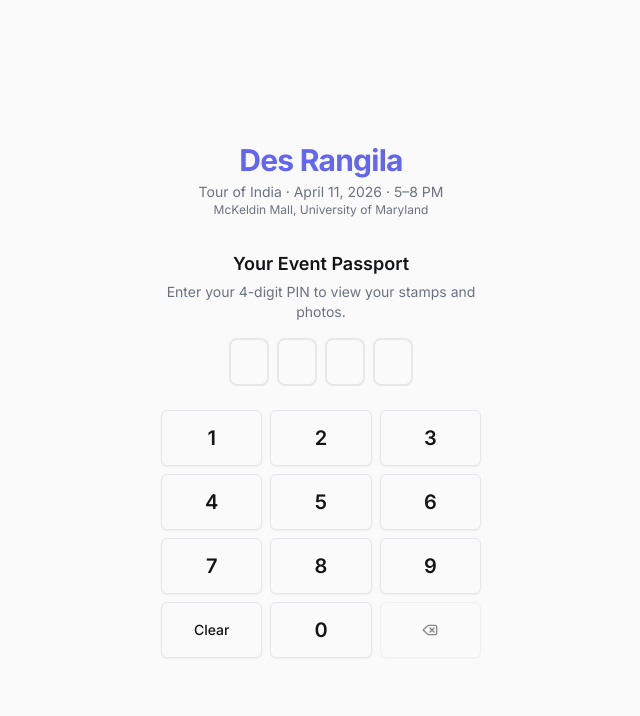
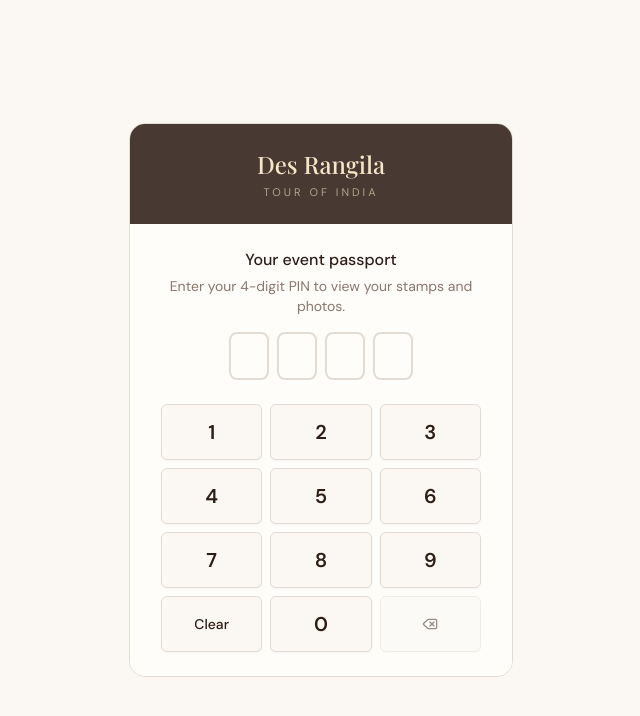
Before and after one commit to rrr-ritz/des-rangila, a Next.js app: page /me in a window 1280 px wide. Shown: the top 716 px of the page, without its empty margins (319-959 px from the left). Built offline with nearby package versions, Linux system fonts and the light colour scheme; no server answers.

Commit message:
feat: visual overhaul — warm bazaar palette, serif headings, stamp aesthetic

```diff
--- a/app/globals.css
+++ b/app/globals.css
@@ -4,58 +4,58 @@
 
 @layer base {
   :root {
-    /* === shadcn/ui base tokens (indigo-tinted for Des Rangila placeholder) === */
-    --background: 0 0% 98%;
-    --foreground: 220 13% 8%;
-    --card: 0 0% 100%;
-    --card-foreground: 220 13% 8%;
-    --popover: 0 0% 100%;
-    --popover-foreground: 220 13% 8%;
-    --primary: 239 84% 67%;
-    --primary-foreground: 0 0% 100%;
-    --secondary: 220 14% 96%;
-    --secondary-foreground: 220 13% 8%;
-    --muted: 220 14% 96%;
-    --muted-foreground: 220 9% 46%;
-    --accent: 38 92% 50%;
-    --accent-foreground: 0 0% 100%;
-    --destructive: 0 84% 60%;
+    /* === Des Rangila - warm bazaar palette === */
+    --background: 36 47% 97%;          /* #FDF8F0 warm cream */
+    --foreground: 20 36% 13%;          /* #2D1F15 dark brown */
+    --card: 40 100% 99%;               /* #FFFCF7 soft cream */
+    --card-foreground: 20 36% 13%;     /* #2D1F15 */
+    --popover: 40 100% 99%;            /* #FFFCF7 */
+    --popover-foreground: 20 36% 13%;  /* #2D1F15 */
+    --primary: 16 23% 24%;             /* #483932 mahogany */
+    --primary-foreground: 36 47% 88%;  /* #F5E6C8 warm light */
+    --secondary: 34 22% 91%;           /* #EDE6DB warm sand light */
+    --secondary-foreground: 20 36% 13%; /* #2D1F15 */
+    --muted: 34 22% 91%;               /* #EDE6DB */
+    --muted-foreground: 22 13% 48%;    /* #8C7B6B warm gray */
+    --accent: 32 64% 53%;              /* #D4913B saffron */
+    --accent-foreground: 0 0% 100%;    /* #ffffff */
+    --destructive: 0 84% 60%;          /* keep red */
     --destructive-foreground: 0 0% 98%;
-    --border: 220 13% 91%;
-    --input: 220 13% 91%;
-    --ring: 239 84% 67%;
+    --border: 34 24% 86%;              /* #E8DFD0 warm sand */
+    --input: 34 24% 86%;               /* #E8DFD0 */
+    --ring: 32 64% 53%;                /* #D4913B saffron for focus rings */
     --radius: 0.5rem;
 
     /* === Chart colors === */
-    --chart-1: 239 84% 67%;
-    --chart-2: 38 92% 50%;
-    --chart-3: 142 71% 45%;
-    --chart-4: 217 91% 60%;
-    --chart-5: 0 84% 60%;
+    --chart-1: 16 23% 24%;             /* mahogany */
+    --chart-2: 32 64% 53%;             /* saffron */
+    --chart-3: 142 71% 45%;            /* green -keep */
+    --chart-4: 22 30% 38%;             /* #705f3d warm brown */
+    --chart-5: 0 84% 60%;              /* red -keep */
 
-    /* === Des Rangila semantic tokens (Section 12) === */
-    --color-primary: #6366f1;
-    --color-primary-light: #818cf8;
-    --color-primary-dark: #4f46e5;
-    --color-accent: #f59e0b;
+    /* === Des Rangila semantic tokens === */
+    --color-primary: #483932;
+    --color-primary-light: #705f3d;
+    --color-primary-dark: #2D1F15;
+    --color-accent: #D4913B;
 
     --color-success: #22c55e;
-    --color-warning: #f59e0b;
+    --color-warning: #D4913B;
     --color-error: #ef4444;
-    --color-info: #3b82f6;
+    --color-info: #705f3d;
 
-    --color-background: #fafafa;
-    --color-surface: #ffffff;
-    --color-surface-elevated: #ffffff;
+    --color-background: #FDF8F0;
+    --color-surface: #FFFCF7;
+    --color-surface-elevated: #FFFCF7;
 
-    --color-text-primary: #111827;
-    --color-text-secondary: #6b7280;
-    --color-text-on-primary: #ffffff;
+    --color-text-primary: #2D1F15;
+    --color-text-secondary: #8C7B6B;
+    --color-text-on-primary: #F5E6C8;
 
-    --color-border: #e5e7eb;
-    --shadow-sm: 0 1px 2px rgba(0, 0, 0, 0.05);
-    --shadow-md: 0 4px 6px rgba(0, 0, 0, 0.07);
-    --shadow-lg: 0 10px 15px rgba(0, 0, 0, 0.1);
+    --color-border: #E8DFD0;
+    --shadow-sm: 0 1px 2px rgba(45, 31, 21, 0.05);
+    --shadow-md: 0 4px 6px rgba(45, 31, 21, 0.07);
+    --shadow-lg: 0 10px 15px rgba(45, 31, 21, 0.1);
 
     --radius-sm: 0.375rem;
     --radius-md: 0.5rem;
@@ -63,8 +63,8 @@
     --radius-xl: 1rem;
     --radius-full: 9999px;
 
-    --font-sans: 'Inter', system-ui, sans-serif;
-    --font-display: 'Inter', system-ui, sans-serif;
+    --font-sans: 'DM Sans', 'Inter', system-ui, sans-serif;
+    --font-display: 'Playfair Display', Georgia, serif;
   }
 }
 
--- a/app/layout.tsx
+++ b/app/layout.tsx
@@ -1,13 +1,20 @@
 import type { Metadata, Viewport } from "next";
-import { Inter } from "next/font/google";
+import { DM_Sans, Playfair_Display } from "next/font/google";
 import "./globals.css";
 import { AuthProvider } from "@/components/providers/AuthProvider";
 import { ServiceWorkerProvider } from "@/components/providers/ServiceWorkerProvider";
 
-const inter = Inter({
+const dmSans = DM_Sans({
   subsets: ["latin"],
   variable: "--font-sans",
   display: "swap",
+});
+
+const playfair = Playfair_Display({
+  subsets: ["latin"],
+  variable: "--font-display",
+  display: "swap",
+  weight: ["400", "500", "700"],
 });
 
 export const metadata: Metadata = {
@@ -23,7 +30,7 @@ export const metadata: Metadata = {
 };
 
 export const viewport: Viewport = {
-  themeColor: "#6366f1",
+  themeColor: "#483932",
 };
 
 export default function RootLayout({
@@ -33,7 +40,7 @@ export default function RootLayout({
 }>) {
   return (
     <html lang="en">
-      <body className={`${inter.variable} font-sans antialiased`}>
+      <body className={`${dmSans.variable} ${playfair.variable} font-sans antialiased`}>
         <AuthProvider>
           <ServiceWorkerProvider />
           {children}
--- a/app/me/page.tsx
+++ b/app/me/page.tsx
@@ -1,7 +1,6 @@
 "use client";
 
 import { useState } from "react";
-import { EventHeader } from "@/components/shared/EventHeader";
 import { PINEntry } from "@/components/attendee/PINEntry";
 import { StampPassport } from "@/components/attendee/StampPassport";
 import { PhotoGallery } from "@/components/attendee/PhotoGallery";
@@ -65,20 +64,25 @@ export default function AttendePortalPage() {
   // PIN entry screen
   if (!attendee) {
     return (
-      <main className="flex min-h-screen flex-col items-center justify-center p-6">
-        <EventHeader className="mb-8" />
-        <div className="w-full max-w-xs space-y-4">
-          <div className="text-center">
-            <h2 className="text-lg font-semibold mb-1">Your Event Passport</h2>
-            <p className="text-sm text-muted-foreground">
-              Enter your 4-digit PIN to view your stamps and photos.
+      <main className="flex min-h-screen flex-col items-center justify-center p-4">
+        <div className="w-full max-w-sm overflow-hidden rounded-2xl border border-border">
+          <div className="bg-[var(--color-primary)] px-6 py-6 text-center">
+            <h1 className="font-display text-2xl font-medium text-[var(--color-text-on-primary)]">
+              Des Rangila
+            </h1>
+            <p className="text-[11px] tracking-[3px] mt-1" style={{ color: '#B4A689' }}>
+              TOUR OF INDIA
             </p>
           </div>
-          <PINEntry
-            onSubmit={handlePinSubmit}
-            loading={loading}
-            error={error}
-          />
+          <div className="bg-card p-6 space-y-4">
+            <div className="text-center">
+              <h2 className="text-base font-medium mb-1">Your event passport</h2>
+              <p className="text-sm text-muted-foreground">
+                Enter your 4-digit PIN to view your stamps and photos.
+              </p>
+            </div>
+            <PINEntry onSubmit={handlePinSubmit} loading={loading} error={error} />
+          </div>
         </div>
       </main>
     );
@@ -86,48 +90,42 @@ export default function AttendePortalPage() {
 
   // Attendee dashboard
   return (
-    <main className="min-h-screen p-4 pb-8 max-w-lg mx-auto">
-      <EventHeader className="py-4" />
-
-      {/* Welcome header */}
-      <div className="text-center mb-6">
-        <h2 className="text-xl font-bold">Welcome, {attendee.name}!</h2>
-        <p className="text-sm text-muted-foreground">
-          Passport Holder
+    <main className="min-h-screen pb-8 max-w-lg mx-auto">
+      {/* Dark personalized header */}
+      <div className="bg-[var(--color-primary)] px-6 py-5 text-center mb-6">
+        <p className="font-display text-xl font-medium text-[var(--color-text-on-primary)]">
+          {attendee.name}&apos;s Passport
+        </p>
+        <p className="text-[11px] tracking-[3px] mt-1" style={{ color: '#B4A689' }}>
+          DES RANGILA · APRIL 11, 2026
         </p>
       </div>
 
-      <div className="space-y-8">
-        {/* Stamp passport */}
+      <div className="px-4 space-y-8">
         <StampPassport stampsCollected={attendee.stampsCollected || []} />
 
-        {/* Stats */}
+        {/* Stats cards */}
         <div className="grid grid-cols-2 gap-3">
-          <div className="bg-card border rounded-lg p-4 text-center">
-            <p className="text-2xl font-bold">
+          <div className="bg-card border border-border rounded-xl p-4 text-center">
+            <p className="text-2xl font-medium text-[var(--color-primary)]">
               {attendee.stampsCollected?.length || 0}
             </p>
-            <p className="text-xs text-muted-foreground">Stations Visited</p>
+            <p className="text-xs text-muted-foreground">Stations visited</p>
           </div>
-          <div className="bg-card border rounded-lg p-4 text-center">
-            <p className="text-2xl font-bold">
+          <div className="bg-card border border-border rounded-xl p-4 text-center">
+            <p className="text-2xl font-medium text-[var(--color-primary)]">
               {attendee.totalFoodRedemptions}/{attendee.maxFoodRedemptions}
             </p>
-            <p className="text-xs text-muted-foreground">Food Redeemed</p>
+            <p className="text-xs text-muted-foreground">Food redeemed</p>
           </div>
         </div>
 
-        {/* Photos */}
         <PhotoGallery photos={photos} />
 
-        {/* Sign out */}
         <div className="text-center pt-4">
           <button
             className="text-sm text-muted-foreground underline"
-            onClick={() => {
-              setAttendee(null);
-              setPhotos([]);
-            }}
+            onClick={() => { setAttendee(null); setPhotos([]); }}
           >
             Use a different PIN
           </button>
--- a/app/page.tsx
+++ b/app/page.tsx
@@ -12,13 +12,13 @@ export default function Home() {
         <div className="flex flex-col gap-2 sm:flex-row sm:justify-center">
           <a
             href="/admin/login"
-            className="inline-flex items-center justify-center rounded-md bg-primary px-6 py-2 text-sm font-medium text-primary-foreground hover:bg-primary/90 transition-colors"
+            className="inline-flex items-center justify-center rounded-lg bg-primary px-6 py-2.5 text-sm font-medium text-primary-foreground hover:opacity-90 transition-opacity"
           >
             Admin Dashboard
           </a>
           <a
             href="/me"
-            className="inline-flex items-center justify-center rounded-md border border-input bg-background px-6 py-2 text-sm font-medium hover:bg-accent hover:text-accent-foreground transition-colors"
+            className="inline-flex items-center justify-center rounded-lg border border-border bg-card px-6 py-2.5 text-sm font-medium hover:bg-secondary transition-colors"
           >
             Attendee Portal
           </a>
--- a/app/pass/[qrPayload]/page.tsx
+++ b/app/pass/[qrPayload]/page.tsx
@@ -1,4 +1,3 @@
-import { EventHeader } from "@/components/shared/EventHeader";
 import { headers } from "next/headers";
 import { adminDb } from "@/lib/firebase/admin";
 
@@ -37,50 +36,74 @@ export default async function PassPage({
 
   if (!attendee) {
     return (
-      <main className="flex min-h-screen flex-col items-center justify-center p-8">
-        <EventHeader className="mb-8" />
-        <div className="text-center">
-          <h2 className="text-xl font-semibold mb-2">Pass Not Found</h2>
+      <main className="flex min-h-screen flex-col items-center justify-center p-4 bg-[var(--color-background)]">
+        <div className="w-full max-w-sm overflow-hidden rounded-2xl border border-border">
+          <div className="bg-[var(--color-primary)] px-6 py-7 text-center">
+            <h1 className="font-display text-[28px] font-medium text-[var(--color-text-on-primary)] tracking-wide">
+              Des Rangila
+            </h1>
+            <p className="text-xs tracking-[3px] mt-1" style={{ color: '#B4A689' }}>
+              TOUR OF INDIA
+            </p>
+          </div>
+          <div className="bg-card p-6 text-center space-y-2">
+            <h2 className="text-xl font-semibold">Pass Not Found</h2>
             <p className="text-muted-foreground">
               This pass link is invalid or has expired.
             </p>
+          </div>
         </div>
       </main>
     );
   }
 
   return (
-    <main className="flex min-h-screen flex-col items-center justify-center p-8">
-      <EventHeader className="mb-6" />
-
-      <div className="w-full max-w-sm space-y-6">
-        {/* Attendee info */}
-        <div className="bg-card border rounded-xl p-6 text-center space-y-4">
-          <div>
-            <h2 className="text-xl font-bold">{attendee.name}</h2>
-            <p className="text-sm text-muted-foreground">
-              Passport Holder
+    <main className="flex min-h-screen flex-col items-center justify-center p-4 bg-[var(--color-background)]">
+      <div className="w-full max-w-sm overflow-hidden rounded-2xl border border-border">
+        {/* Dark header */}
+        <div className="bg-[var(--color-primary)] px-6 py-7 text-center">
+          <h1 className="font-display text-[28px] font-medium text-[var(--color-text-on-primary)] tracking-wide">
+            Des Rangila
+          </h1>
+          <p className="text-xs tracking-[3px] mt-1" style={{ color: '#B4A689' }}>
+            TOUR OF INDIA
           </p>
         </div>
 
-          {/* QR Code placeholder — rendered client-side */}
-          <QRCodeDisplay payload={params.qrPayload} />
+        {/* Body */}
+        <div className="bg-card p-6 space-y-5">
+          {/* Event details card */}
+          <div className="bg-[var(--color-background)] rounded-xl p-4 border border-border space-y-3">
+            <div>
+              <p className="text-[11px] tracking-widest text-muted-foreground">EVENT</p>
+              <p className="text-sm font-medium mt-0.5">Des Rangila — Tour of India</p>
+            </div>
+            <div>
+              <p className="text-[11px] tracking-widest text-muted-foreground">DATE & TIME</p>
+              <p className="text-sm font-medium mt-0.5">Saturday, April 11 · 5:00–8:00 PM</p>
+            </div>
+            <div>
+              <p className="text-[11px] tracking-widest text-muted-foreground">LOCATION</p>
+              <p className="text-sm font-medium mt-0.5">McKeldin Mall East, UMD</p>
+            </div>
+          </div>
 
-          {/* PIN display */}
-          <div className="bg-muted rounded-lg p-3">
-            <p className="text-xs text-muted-foreground mb-1">YOUR PIN</p>
-            <p className="text-2xl font-mono font-bold tracking-widest">
+          {/* PIN */}
+          <div className="text-center">
+            <p className="text-[11px] tracking-widest text-muted-foreground mb-2">YOUR PIN</p>
+            <p className="text-4xl font-medium tracking-[10px] text-[var(--color-primary)] font-mono">
               {attendee.pin}
             </p>
           </div>
-        </div>
+
+          {/* QR Code */}
+          <QRCodeDisplay payload={params.qrPayload} />
 
           {/* Wallet buttons */}
-        <div className="space-y-3">
           {isIOS && (
             <a
               href={`/api/passes/apple/${params.qrPayload}`}
-              className="flex items-center justify-center gap-2 w-full bg-black text-white rounded-lg py-3 px-4 font-medium hover:bg-black/90 transition-colors"
+              className="flex items-center justify-center w-full bg-[var(--color-accent)] text-white rounded-xl py-3.5 font-medium hover:opacity-90 transition-opacity"
             >
               Add to Apple Wallet
             </a>
@@ -88,26 +111,33 @@ export default async function PassPage({
           {isAndroid && (
             <a
               href={`/api/passes/google/${params.qrPayload}`}
-              className="flex items-center justify-center gap-2 w-full bg-[#4285f4] text-white rounded-lg py-3 px-4 font-medium hover:bg-[#4285f4]/90 transition-colors"
+              className="flex items-center justify-center w-full bg-[var(--color-primary)] text-[var(--color-text-on-primary)] rounded-xl py-3.5 font-medium hover:opacity-90 transition-opacity"
             >
               Add to Google Wallet
             </a>
           )}
           {!isIOS && !isAndroid && (
-            <p className="text-center text-sm text-muted-foreground">
-              Save this page or take a screenshot of your QR code.
-            </p>
+            <>
+              <a
+                href={`/api/passes/apple/${params.qrPayload}`}
+                className="flex items-center justify-center w-full bg-[var(--color-accent)] text-white rounded-xl py-3.5 font-medium hover:opacity-90 transition-opacity"
+              >
+                Add to Apple Wallet
+              </a>
+              <a
+                href={`/api/passes/google/${params.qrPayload}`}
+                className="flex items-center justify-center w-full bg-[var(--color-primary)] text-[var(--color-text-on-primary)] rounded-xl py-3.5 font-medium hover:opacity-90 transition-opacity"
+              >
+                Add to Google Wallet
+              </a>
+            </>
           )}
         </div>
 
-        {/* Info footer */}
-        <div className="text-center text-xs text-muted-foreground space-y-1">
-          <p>Show this QR code at each table to participate.</p>
-          <p>
-            View your photos and stamps at{" "}
-            <a href="/me" className="underline">
-              desrangila.app/me
-            </a>
+        {/* Footer */}
+        <div className="bg-card border-t border-border px-6 py-4 text-center">
+          <p className="text-[11px] text-muted-foreground">
+            Indian Student Association · University of Maryland
           </p>
         </div>
       </div>
--- a/components/shared/EventHeader.tsx
+++ b/components/shared/EventHeader.tsx
@@ -7,7 +7,7 @@ interface EventHeaderProps {
 export function EventHeader({ className }: EventHeaderProps) {
   return (
     <div className={cn("text-center", className)}>
-      <h1 className="text-3xl font-bold tracking-tight font-display text-[var(--color-primary)]">
+      <h1 className="text-3xl font-medium tracking-tight font-display text-[var(--color-primary)]">
         Des Rangila
       </h1>
       <p className="text-sm text-muted-foreground mt-1">
--- a/lib/passes/apple.ts
+++ b/lib/passes/apple.ts
@@ -110,9 +110,9 @@ export async function generateApplePass(data: ApplePassData): Promise<Buffer> {
       organizationName: "UMD Indian Student Association",
       passTypeIdentifier: process.env.APPLE_PASS_TYPE_IDENTIFIER!,
       teamIdentifier: process.env.APPLE_TEAM_IDENTIFIER!,
-      foregroundColor: "rgb(255, 255, 255)",
-      backgroundColor: "rgb(99, 102, 241)", // indigo-500
-      labelColor: "rgb(199, 210, 254)", // indigo-200
+      foregroundColor: "rgb(245, 230, 200)", // warm cream #F5E6C8
+      backgroundColor: "rgb(72, 57, 50)", // mahogany #483932
+      labelColor: "rgb(180, 166, 137)", // warm tan #B4A689
       webServiceURL: "https://des-rangila.vercel.app/api/apple-wallet",
       authenticationToken: data.qrPayload,
     }
--- a/lib/passes/google.ts
+++ b/lib/passes/google.ts
@@ -125,7 +125,7 @@ export async function createWalletObject(data: GooglePassData): Promise<string>
       type: "QR_CODE",
       value: data.qrPayload,
     },
-    hexBackgroundColor: "#6366f1",
+    hexBackgroundColor: "#483932",
   };
 
   try {
@@ -222,7 +222,7 @@ export function generateSaveUrl(data: GooglePassData): string {
             type: "QR_CODE",
             value: data.qrPayload,
           },
-          hexBackgroundColor: "#6366f1",
+          hexBackgroundColor: "#483932",
         },
       ],
     },
```
Also changed, not shown: components/attendee/StampPassport.tsx (+17 -19 lines), public/manifest.json. Lines whose indentation alone changed are shown as unchanged.
